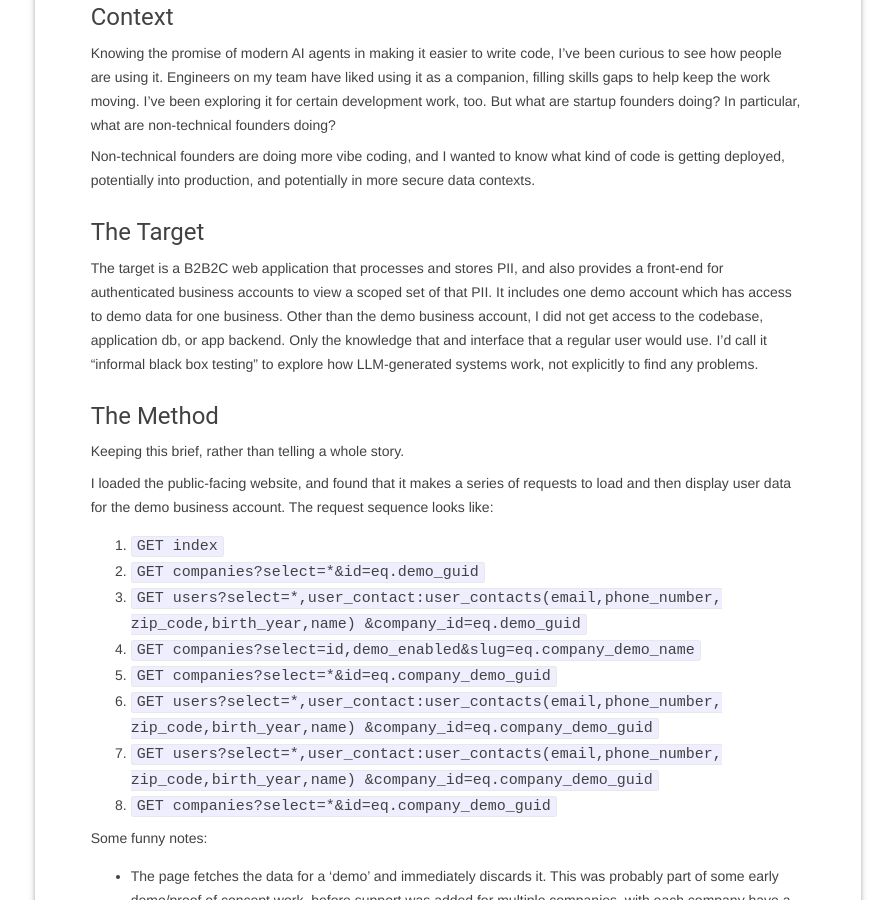
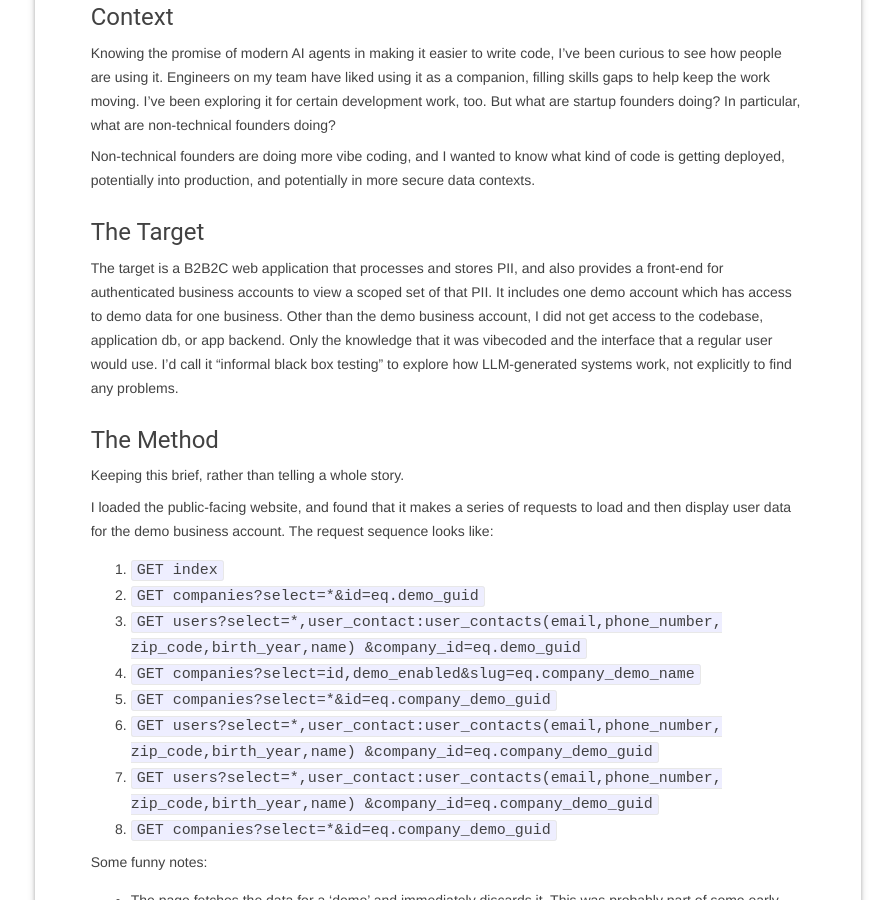
Before and after one commit to smartperson/varunmehta.com, a Jekyll site: the page built from _posts/2026-04-18-vibe-code.md, in a window 1280 px wide and 900 px high, scrolled down 733 px. Shown: the whole window, without its empty margins (192-1087 px from the left). Built offline with Jekyll 4.4.1, drawn with Linux system fonts in a browser that asks for light colours; some of the changed lines change nothing that is shown; some of the changed text lies outside the part shown.

Commit message:
correcting PostgREST and minor typo (missing word)

```diff
--- a/_posts/2026-04-18-vibe-code.md
+++ b/_posts/2026-04-18-vibe-code.md
@@ -5,17 +5,6 @@
 author: Varun
 image: /img/technology.jpg
 categories: technology
-galleries:
-#  galaxi:
-#    pictures:
-#      - url: "1-pins.jpg"
-#        caption: "pins the FSR comes with"
-#      - url: "2-socket.jpg"
-#        caption: "IC socket fits nicely onto the pins"
-#      - url: "3-solder.jpg"
-#        caption: "solder wires to the pin"
-#      - url: "4-assembled.jpg"
-#        caption: "tape it all together (later used hot glue)"
 ---
 
 
@@ -40,7 +29,7 @@
 
 #### The Target
 
-The target is a B2B2C web application that processes and stores PII, and also provides a front-end for authenticated business accounts to view a scoped set of that PII. It includes one demo account which has access to demo data for one business. Other than the demo business account, I did not get access to the codebase, application db, or app backend. Only the knowledge that and interface that a regular user would use. I'd call it "informal black box testing" to explore how LLM-generated systems work, not explicitly to find any problems.
+The target is a B2B2C web application that processes and stores PII, and also provides a front-end for authenticated business accounts to view a scoped set of that PII. It includes one demo account which has access to demo data for one business. Other than the demo business account, I did not get access to the codebase, application db, or app backend. Only the knowledge that it was vibecoded and the interface that a regular user would use. I'd call it "informal black box testing" to explore how LLM-generated systems work, not explicitly to find any problems.
 
 #### The Method
 
@@ -64,7 +53,7 @@
 
 More important notes:
 
-* Requests all use [POSTGrest](https://docs.postgrest.org/en/v14/) with the full query being made by the web front-end itself.
+* Requests all use [PostgREST](https://docs.postgrest.org/en/v14/) with the full query being made by the web front-end itself.
   * The table name is the URL base (users, companies, etc.).
   * The where clauses are each URL parameter after the select (e.g. `company_id=eq.company_demo_guid`).
 * All the data being returned is highly-structured JSON
@@ -74,7 +63,7 @@
 Rather than trying to modify the javascript powering the front-end, I used the free and open source [Requestly](https://requestly.com/) extension to rewrite the requests on the fly. Set up multiple rules to intercept those calls to change the parameters.
 
 **A little back-end validation to work around: limit 1.**  There was some back-end validation to limit certain queries to only return one result, and the server returns an HTTP error with information about that limit. This meant I couldn't get a full list of every company in one query. I just worked around this by adding an `offset=1` parameter to
-the POSTgrest query, and incremented the offset with every call. If there were more than dozens of customers, I would have automated or found a faster way to pull this information.
+the PostgREST query, and incremented the offset with every call. If there were more than dozens of customers, I would have automated or found a faster way to pull this information.
 
 This method allowed me to modify queries to return arbitrary data (with a different/no `where` clause), and to return the count on any table in the db, and retrieve rows, either in bulk or one at a time.
 
@@ -100,4 +89,4 @@
 
 &mdash;&nbsp;Varun
 
-_Who's Varun? I've been in Product at companies like at [CLEAR](https://clearme.com) and [Noom](https://noom.com), Hotel Tech with ALICE, now [Actabl](https://actabl.com/), and I was previously founder of an HR tech startup [Disqovery](http://disqovery.com). I have worn many hats, and I like making things. Advising startups and early stage founders. I also like talking business. You can reach me at [me@varunmehta.com](mailto:me@varunmehta.com), [Mastodon](https://fosstodon.org/@smartperson), [Github](https://github.com/smartperson), and [LinkedIn](https://linkedin.com/in/varunkmehta)._
+_Who's Varun? I've been in Product at companies like at [CLEAR](https://clearme.com) and [Noom](https://noom.com), Hotel Tech with ALICE (acquired by [Actabl](https://actabl.com/)), and I was previously founder of an HR tech startup [Disqovery](http://disqovery.com). I have worn many hats, and I like making things. Advising startups and early stage founders. I also like talking business. You can reach me at [me@varunmehta.com](mailto:me@varunmehta.com), [Mastodon](https://fosstodon.org/@smartperson), [Github](https://github.com/smartperson), and [LinkedIn](https://linkedin.com/in/varunkmehta)._
```
